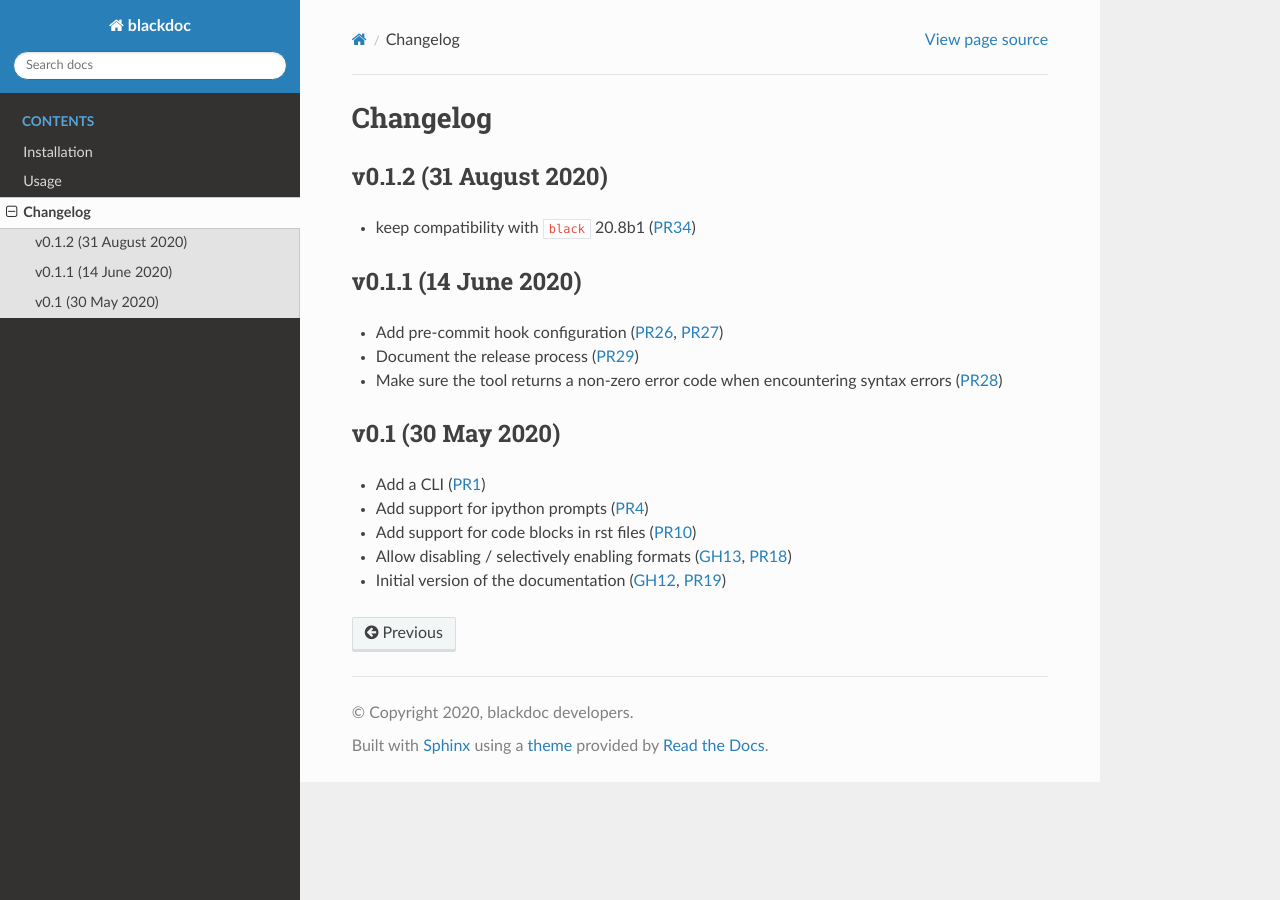
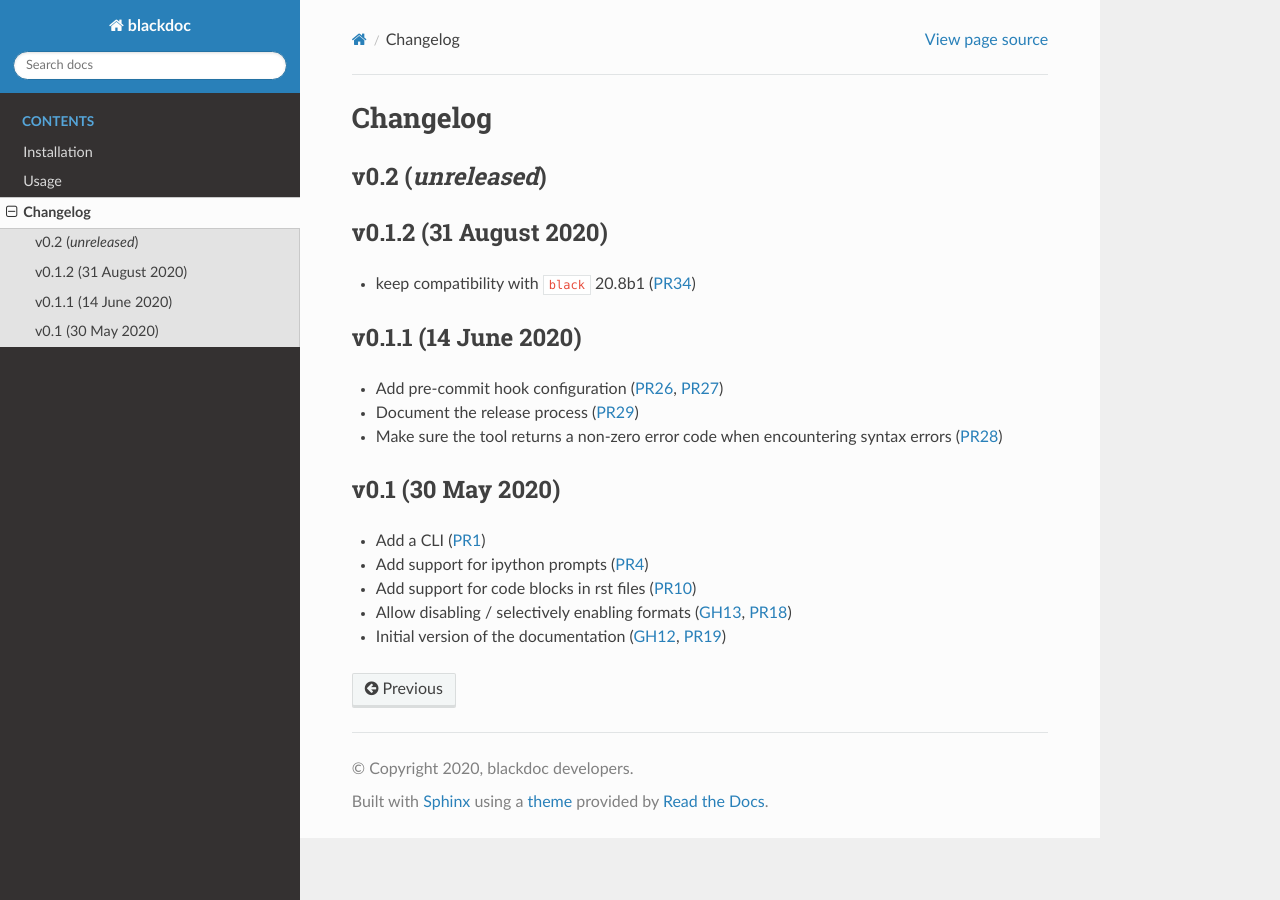
Before and after one commit to keewis/blackdoc, a Sphinx documentation site: the page built from doc/changelog.rst, in a window 1280 px wide. Built offline with Sphinx 7.4.7 and the Read the Docs theme 2.0.0, drawn with Linux system fonts in a browser that asks for light colours.

Commit message:
new changelog section

```diff
--- a/doc/changelog.rst
+++ b/doc/changelog.rst
@@ -1,5 +1,9 @@
 Changelog
 =========
+
+v0.2 (*unreleased*)
+-------------------
+
 
 v0.1.2 (31 August 2020)
 -----------------------
```
